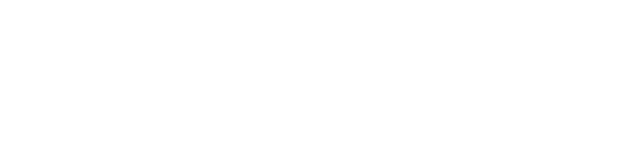
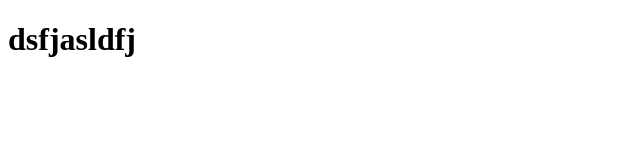
Before and after one commit to manishloginn/easyway, a plain HTML site: page index2.html in a window 1280 px wide. Shown: the whole page, without its empty margins (0-640 px from the left). Drawn offline with Linux system fonts and the light colour scheme.

Commit message:
sdfkjads

```diff
--- a/index2.html
+++ b/index2.html
@@ -6,6 +6,6 @@
     <title>Document</title>
 </head>
 <body>
-
+    <h1>dsfjasldfj</h1>
 </body>
 </html>
```
